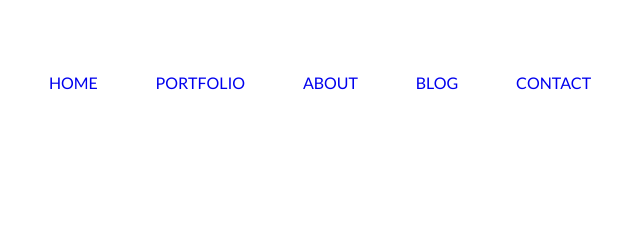
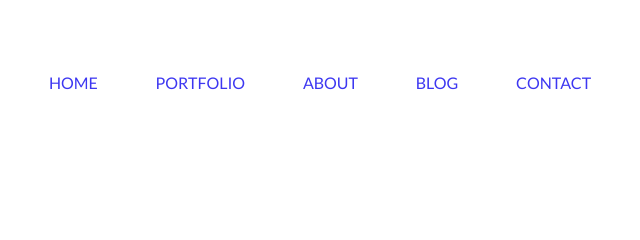
Before and after one commit to marimchedlish/lesson-7, a plain HTML site: page index.html in a window 1280 px wide. Shown: the top 240 px of the page, 520-1160 px from the left. Drawn offline with Linux system fonts and the light colour scheme; files that its build step writes are made by us from their sources.

Commit message:
correction

```diff
--- a/css/reset.css
+++ b/css/reset.css
@@ -43,6 +43,7 @@ table {
 }
 a {
 	text-decoration: none;
+	color: currentColor;
 }
 
 * {
--- a/css/styles.css
+++ b/css/styles.css
@@ -13,6 +13,9 @@ header {
 
 }
 
+.nav-li {
+    color: #3D37F1;
+}
 .web-text {
     color: #3D37F1;
     font-weight: bolder;
--- a/index.html
+++ b/index.html
@@ -4,7 +4,7 @@
     <meta charset="UTF-8">
     <link rel="stylesheet" href="css/reset.css">
     <link rel="stylesheet" href="css/styles.css">
-    <link rel="stylesheet" href="fonts/fonts.css">
+    <link rel="stylesheet" href="css/fonts.css">
     <title>Lesson 7</title>
 </head>
 <body>
```
